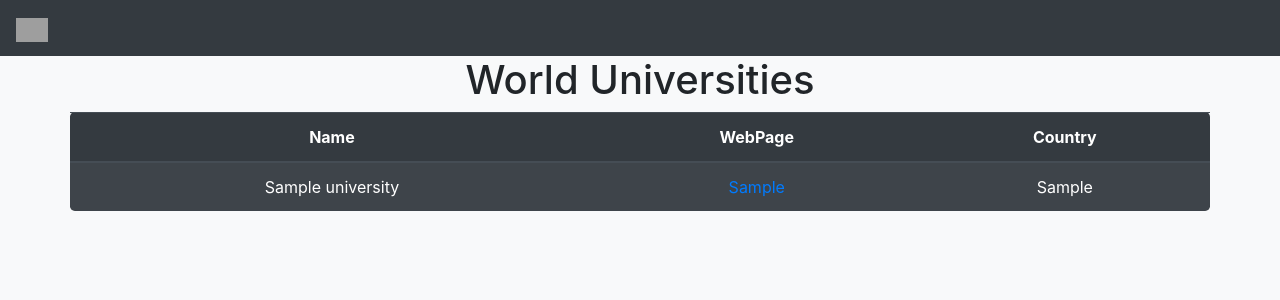
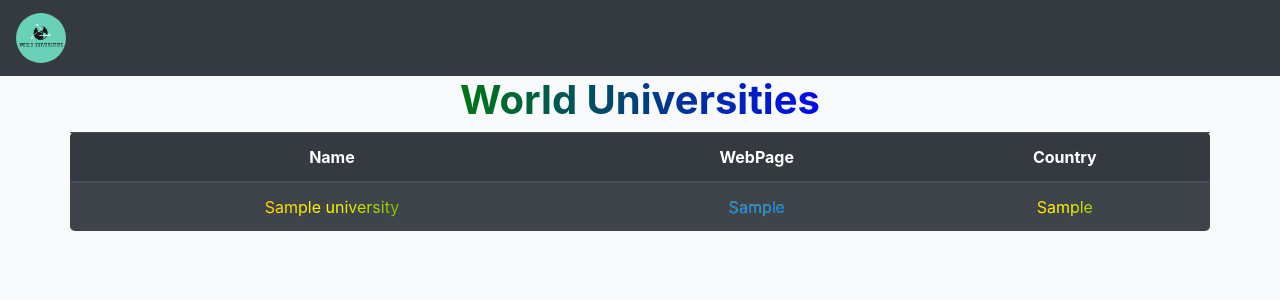
Before and after one commit to FahimSifnatul/world_universities, a Django app: page / in a window 1280 px wide. Shown: the top 300 px of the page. Run offline with Django 3.2, Linux system fonts and the light colour scheme; tables that the repository leaves empty hold one stand-in row (values such as "Sample post"); some libraries are stand-ins or nearby versions; grey boxes are pictures that could not be loaded.

Commit message:
Added logo

```diff
--- a/home/views.py
+++ b/home/views.py
@@ -8,7 +8,7 @@ from universities_api.models import Universities
 # Create your views here.
 class Home(View):
 	def get(self, request, *args, **kwargs):
-		universities = Universities.objects.all()
+		universities = Universities.objects.all().order_by('country')
 
 		if len(universities) == 0:
 			url = 'http://universities.hipolabs.com/search'
@@ -21,6 +21,7 @@ class Home(View):
 											country = university['country'],
 											alpha_two_code = university['alpha_two_code']))
 			Universities.objects.bulk_create(values)
+			universities = Universities.objects.all().order_by('country')
 
 		context = {}
 		context = {'universities' : universities}
--- a/templates/home.html
+++ b/templates/home.html
@@ -26,6 +26,20 @@
 	<!-- Fonts -->
 	<link rel="preconnect" href="https://fonts.googleapis.com">
 	<link rel="preconnect" href="https://fonts.gstatic.com" crossorigin>
+
+	<!-- Customs -->
+	<style>
+		h1{
+			background-image: linear-gradient(to left, lavender, blue, green, red);
+			-webkit-background-clip: text;
+  			color: transparent;
+		}
+		td{
+			background-image: linear-gradient(to left, violet, green, yellow, orange, red);
+			-webkit-background-clip: text;
+  			color: transparent;
+		}
+	</style>
 </head>
 
 <body class="bg-light">
@@ -33,12 +47,12 @@
 	<nav class="navbar navbar-expand-sm bg-dark navbar-dark sticky-top">
 		<!-- Logo -->
 		<a class="navbar-brand" href="#">
-	  		<img src="{% static 'images/logo.png' %}" alt="logo" width="32">
+	  		<img class="rounded-circle" src="{% static 'images/logo.png' %}" alt="logo" width="50">
 		</a>
 	</nav>
 
 	<!-- Table to show country data -->
-	<h1 class="text-center">World Universities</h1>
+	<h1 class="text-center"><b>World Universities</b></h1>
 	<div id="table" class="container-fluid table-responsive-sm">
 		<table class="container rounded-lg table table-dark table-striped table-hover text-center w-100">
 			<thead>
@@ -52,7 +66,7 @@
 				{% for university in universities %}
 					<tr>
 						<td>{{university.name}}</td>
-						<td><a href="{{university.web_pages}}">{{university.web_pages}}</a></td>
+						<td><a href="{{university.web_pages}}" target="_blank">{{university.web_pages}}</a></td>
 						<td>{{university.country}}</td>
 					</tr>
 				{% endfor %}
```
Also changed, not shown: static/images/logo.png (added).
